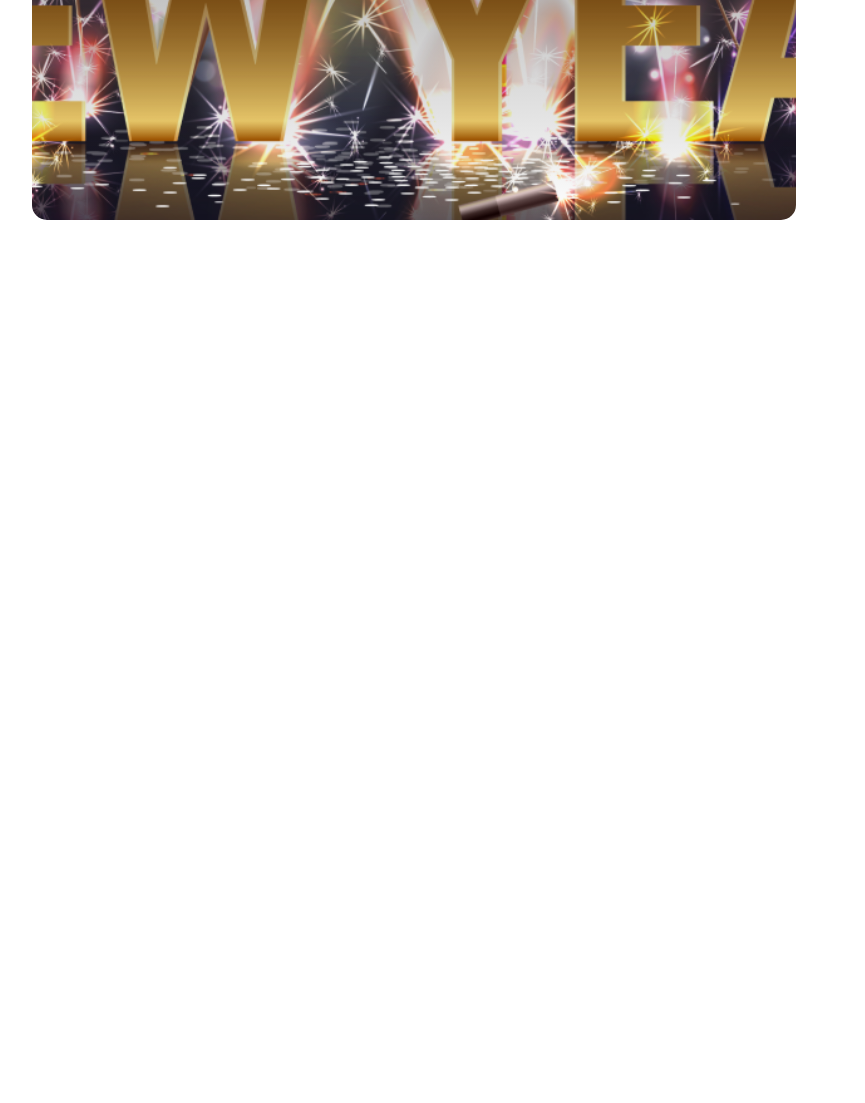
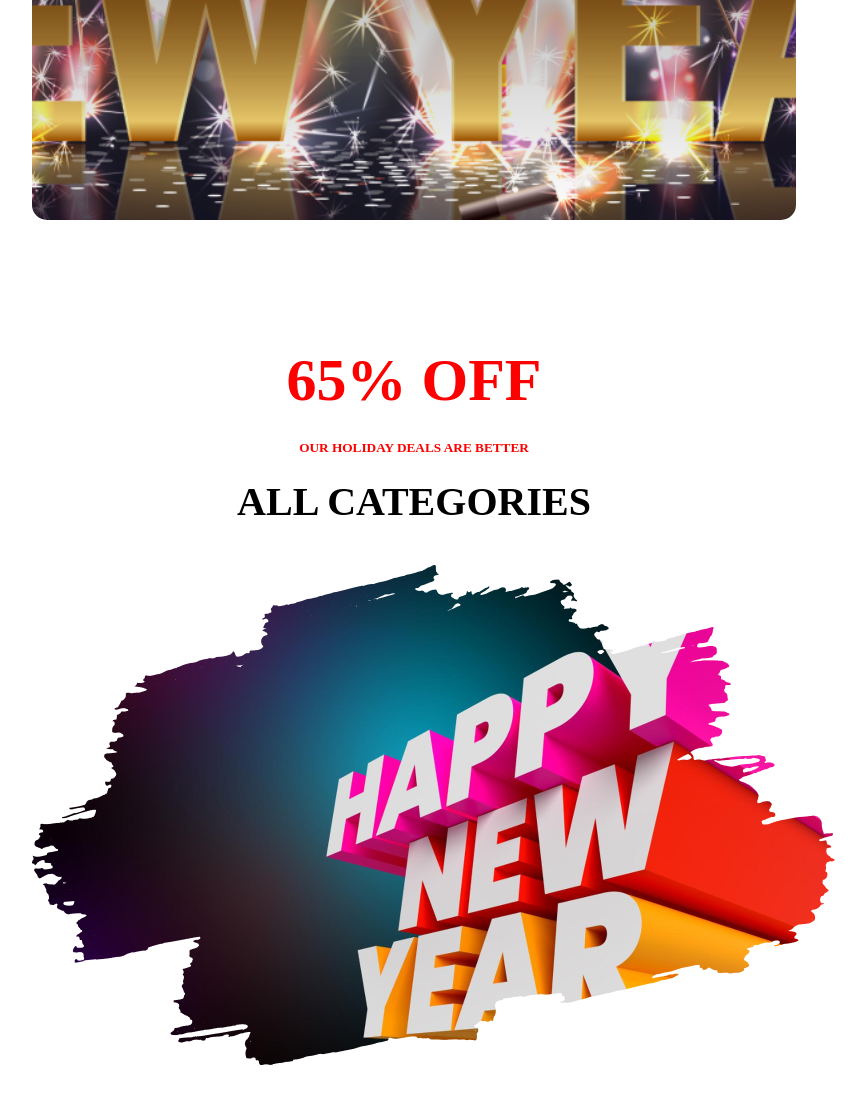
Before and after one commit to jubaerahmedtamim/new-year-new-mission-html-css, a plain HTML site: page index.html in a window 1280 px wide. Shown: the part 613-1716 px from the top of the page, without its empty margins (226-1091 px from the left). Before the commit the page ends 913 px from the top, so only its background shows below. Drawn offline with Linux system fonts and the light colour scheme.

Commit message:
discout section okay

```diff
--- a/index.html
+++ b/index.html
@@ -15,5 +15,17 @@
             <h2 class="title-info">Celebration</h2>
         </section>
     </header>
+    <main>
+        <section class="discount">
+            <div class="discount-details">
+                <h2 class="primary-color-with-fontsize primary-color">65% OFF</h2>
+                <h5 class="primary-color">OUR HOLIDAY DEALS ARE BETTER</h5>
+                <h3 class="section-title">ALL CATEGORIES</h3>
+            </div>
+            <div>
+                <img src="./images/New Year Photo.png" alt="">
+            </div>
+        </section>
+    </main>
 </body>
 </html>
--- a/styles/new-year.css
+++ b/styles/new-year.css
@@ -1,9 +1,25 @@
 /* all shared styles here */
 
+.primary-color-with-fontsize{
+    line-height: 20px;
+    font-size: 60px;
+    font-weight:bolder;
+}
+
+.primary-color{
+    color: rgb(253, 0, 0);
+}
+
+.section-title {
+    color: black;
+    font-size: 40px;
+    margin-top: 0;
+
+}
+
 /* header style here */
-header{
+main,header{
     margin: 80px 250px;
-
 
 }
 .banner{
@@ -17,6 +33,7 @@ header{
     text-align: center;
     padding: 200px 250px;
     border-radius: 15px;
+    margin-bottom: 150px;
 }
 .title-info-small{
     font-size: 30px;
@@ -27,3 +44,14 @@ header{
     font-size: 80px;
     line-height: 20px;
 }
+
+/* main section here */
+
+/* discount section here */
+.discount{
+    text-align: center;
+}
+.discount-details{
+
+}
+.
```
